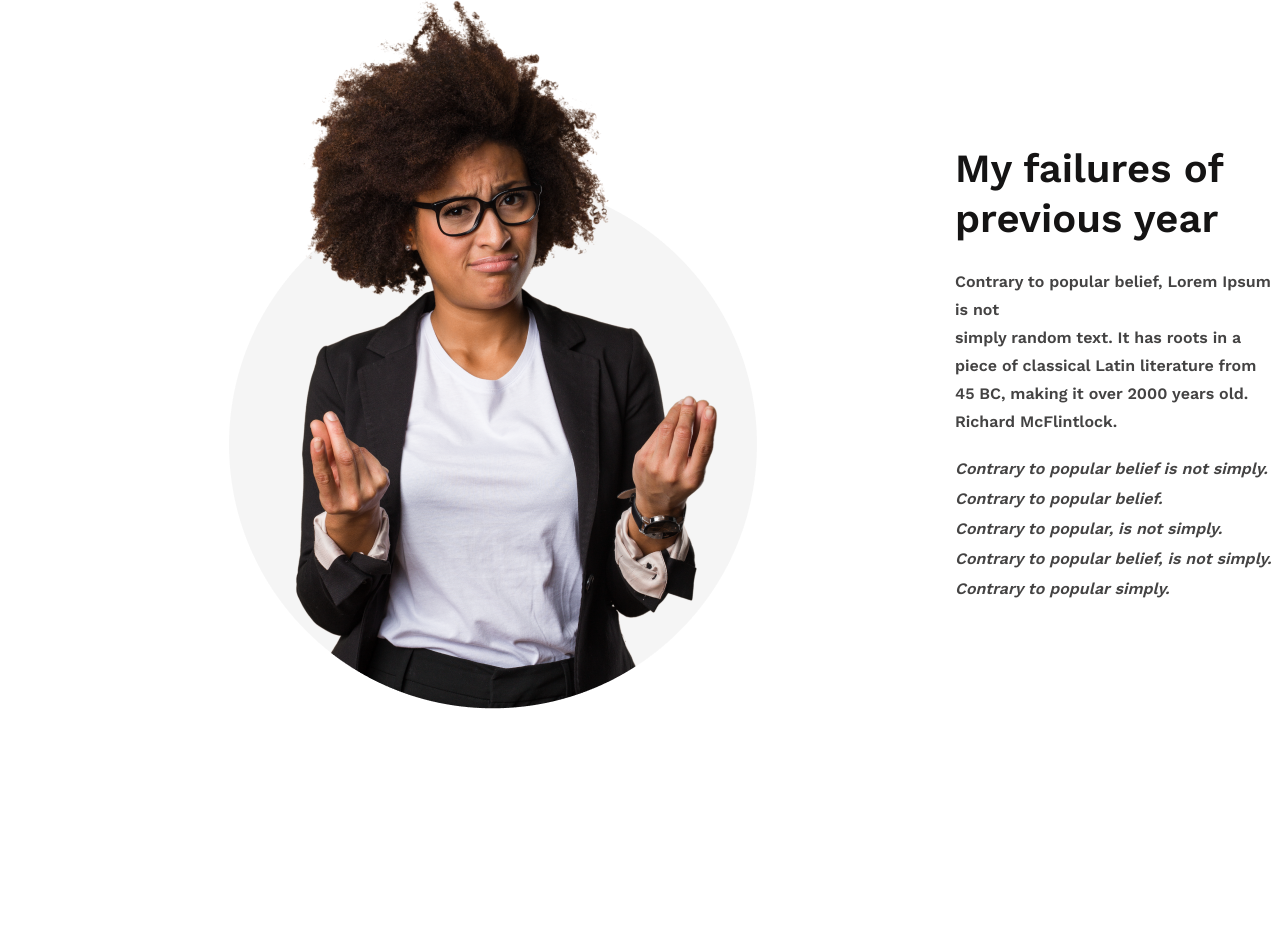
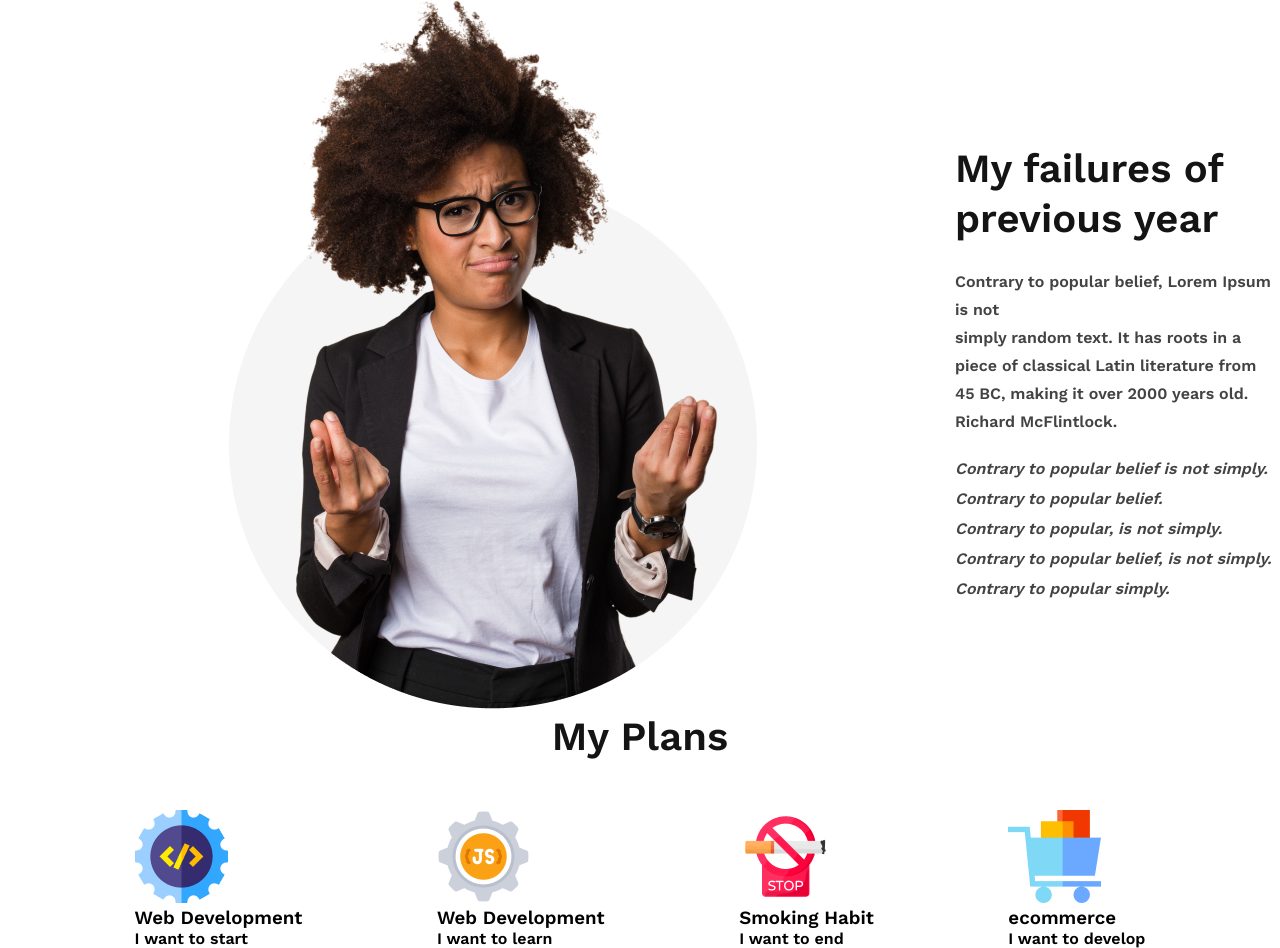
Before and after one commit to bdahsan1999wd/New-Year-New-Beginnings, a plain HTML site: page index.html in a window 1280 px wide. Shown: the part 965-1913 px from the top of the page. Before the commit the page ends 1678 px from the top, so only its background shows below. Drawn offline with nearby package versions, Linux system fonts and the light colour scheme.

Commit message:
plans section added

```diff
--- a/index.html
+++ b/index.html
@@ -48,6 +48,34 @@
 
     <!-- my plans section start -->
 
+    <section>
+        <h2 class="my-plan">My Plans</h2>
+        <div class="plan-title">
+            <div class="plan-box">
+                <img src="images/icons/web.png" alt="">
+                <h3>Web Development</h3>
+                <p>I want to start</p>
+            </div>
+            <div class="plan-box">
+                <img src="images/icons/js.png" alt="">
+                <h3>Web Development</h3>
+                <p>I want to learn</p>
+            </div>
+            <div class="plan-box">
+                <img src="images/icons/smoke.png" alt="">
+                <h3>Smoking Habit</h3>
+                <p>I want to end</p>
+            </div>
+            <div class="plan-box">
+                <img src="images/icons/ecom.png" alt="">
+                <h3>ecommerce</h3>
+                <p>I want to develop</p>
+            </div>
+        </div>
+    </section>
+
+    <!-- watch section start -->
+
     </main>
 
 </body>
--- a/styles/style.css
+++ b/styles/style.css
@@ -79,3 +79,28 @@ header{
 .person-content ul{
     list-style: none;
 }
+
+/* my plans section start */
+
+.my-plan{
+    text-align: center;
+    font-size: 40px;
+    font-weight: 700px;
+    color: #151414;
+}
+.plan-title{
+    display: flex;
+    justify-content: space-evenly;
+    margin-top: 50px;
+}
+.box{
+    text-align: center;
+}
+.box h3{
+    padding: 20px;
+}
+.box p{
+    font-size: 20px;
+    font-weight: 500px;
+    color: #737272;
+}
```
